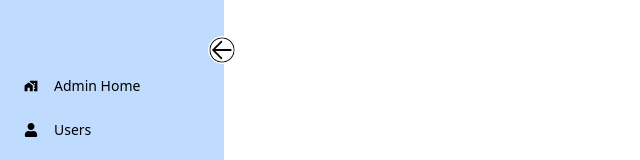
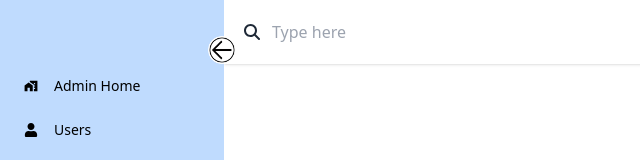
Before and after one commit to hasiburrahmanakash79/admin-dashboard, a React (Vite) app: page / in a window 1280 px wide. Shown: the top 160 px of the page, without its empty margins (0-640 px from the left). Built offline with nearby package versions, Linux system fonts and the light colour scheme.

Commit message:
make profile

```diff
--- a/src/Pages/Dashboard/Dashboard.jsx
+++ b/src/Pages/Dashboard/Dashboard.jsx
@@ -2,7 +2,7 @@ import { useEffect, useState } from "react";
 import { Link, Outlet } from "react-router-dom";
 import { FaUser, FaHome, FaComment } from "react-icons/fa";
 import { AiFillNotification } from "react-icons/ai";
-import { FaImages } from "react-icons/fa6";
+import { FaImages, FaMagnifyingGlass } from "react-icons/fa6";
 import { MdHomeWork } from "react-icons/md";
 import { IconContext } from "react-icons";
 import arrow from "../../assets/arrow.png";
@@ -171,11 +171,17 @@ const Dashboard = () => {
       {/* Dashboard main content */}
       <div
         className={` ${
-          open ? "pl-60 pr-4" : "pl-16 pr-2"
+          open ? "pl-56" : "pl-14"
         }  flex-1  overflow-y-auto  duration-500 transition-all h-[100vh] ${
           isAdmin ? "" : ""
         }`}
       >
+        <div className="p-5 shadow">
+          <div className="flex gap-3 items-center">
+            <FaMagnifyingGlass/>
+            <input type="text"  placeholder="Type here"/>
+          </div>
+        </div>
         <Outlet></Outlet>
       </div>
     </div>
```
